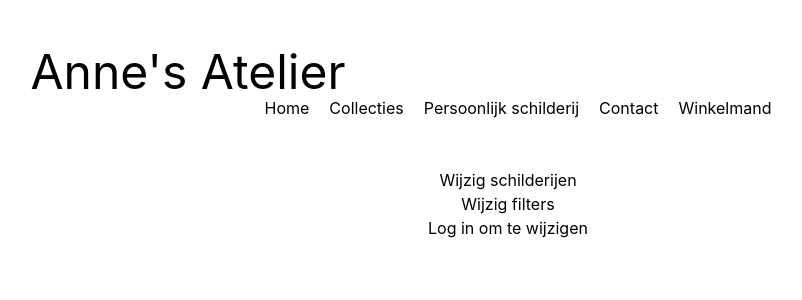
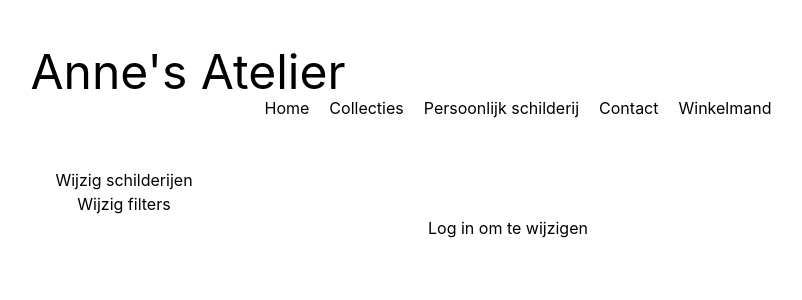
Before and after one commit to gijs-ve/projectBreughel, a React (Create React App) app in the folder client/: page /boekelo-zoo in a window 1280 px wide. Shown: the top 300 px of the page, without its empty margins (132-934 px from the left). Built offline with nearby package versions, Linux system fonts and the light colour scheme.

Commit message:
feat: flexWrap

```diff
--- a/client/src/pages/Admin.tsx
+++ b/client/src/pages/Admin.tsx
@@ -6,10 +6,17 @@ export const Admin = () => {
     const navigate = useNavigate();
     return (
         <>
-            <div onClick={() => navigate('./paintings')}>
-                Wijzig schilderijen
+            <div className="flex-row  flex-wrap">
+                <div
+                    className="max-w-lg"
+                    onClick={() => navigate('./paintings')}
+                >
+                    Wijzig schilderijen
+                </div>
+                <div className="max-w-lg" onClick={() => navigate('./filters')}>
+                    Wijzig filters
+                </div>
             </div>
-            <div onClick={() => navigate('./filters')}>Wijzig filters</div>
             <AdminRouter />
         </>
     );
```
